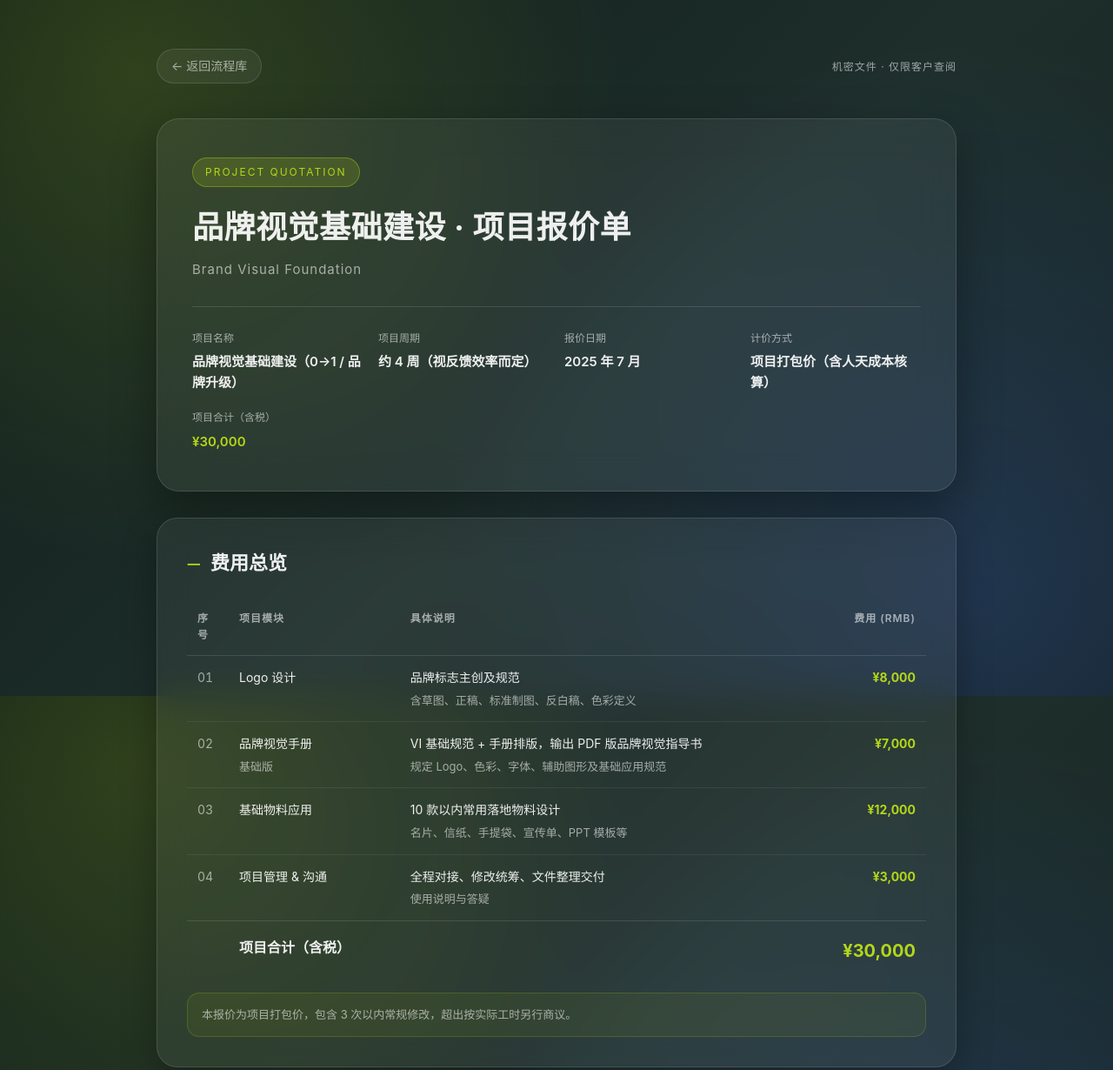
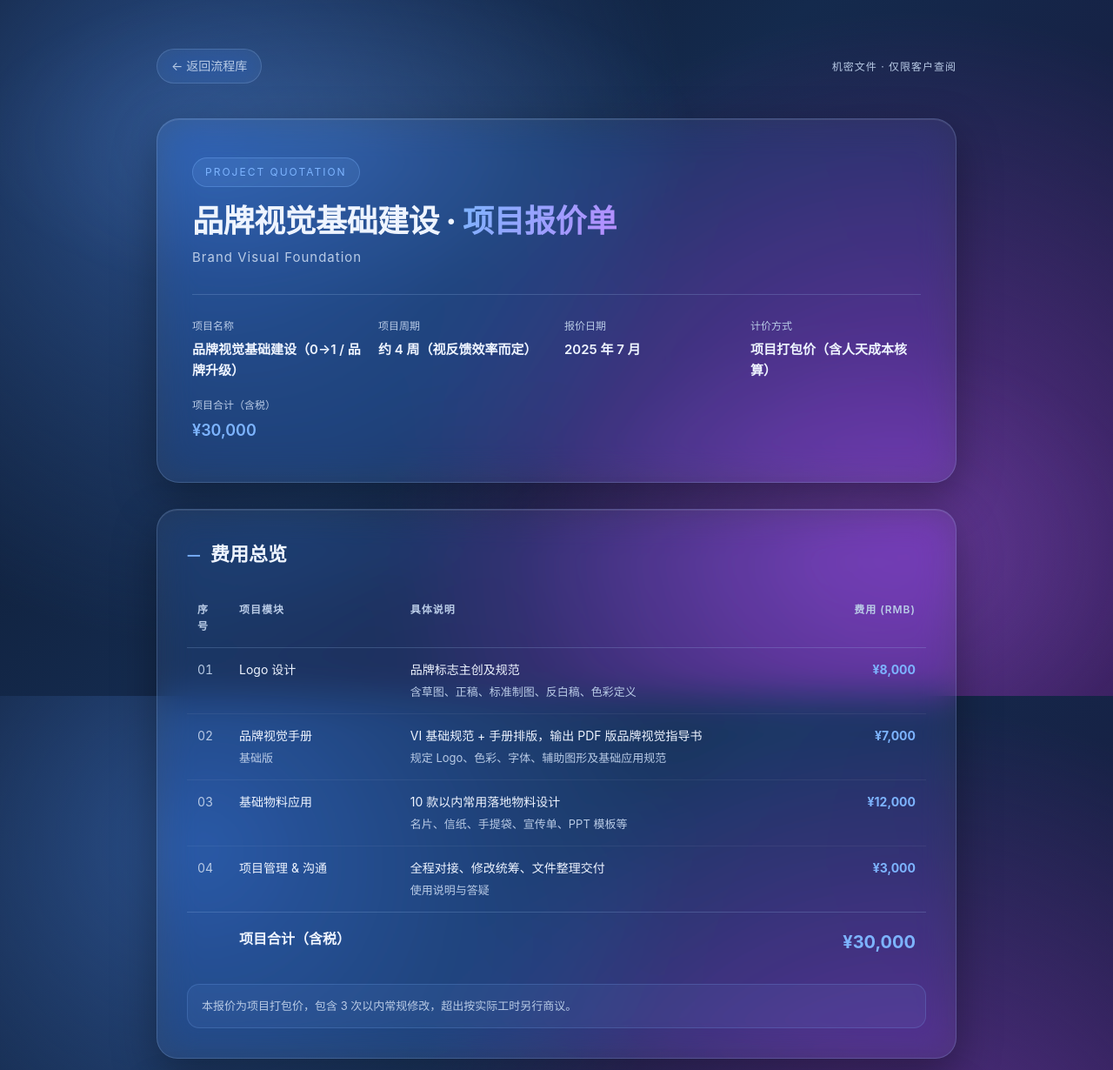
Before and after one commit to cnKay-a11y/brand-sop, a plain HTML site: page quotes/brand-visual-foundation-quote.html in a window 1280 px wide. Shown: the top 1230 px of the page at 87% size. Drawn offline with Linux system fonts and the light colour scheme.

Commit message:
优化报价单苹果风样式，首页单独分区展示

```diff
--- a/quotes/brand-visual-foundation-quote.html
+++ b/quotes/brand-visual-foundation-quote.html
@@ -5,92 +5,103 @@
 <meta name="viewport" content="width=device-width, initial-scale=1.0" />
 <title>品牌视觉基础建设 · 项目报价单</title>
 <style>
-  * { margin: 0; padding: 0; box-sizing: border-box; }
+  * { margin: 0; padding: 0; box-sizing: border-box; -webkit-font-smoothing: antialiased; }
   :root {
-    --lime: #B4D719;
-    --ink: #1E2F2B;
-    --line: rgba(255,255,255,0.12);
+    --accent: #7db4ff;
+    --accent2: #b78cff;
+    --ink: #eef4ff;
+    --sub: #b9cbe6;
+    --line: rgba(160,195,240,0.22);
     --glass: rgba(255,255,255,0.06);
-    --txt: rgba(255,255,255,0.92);
-    --muted: rgba(255,255,255,0.58);
   }
   html { scroll-behavior: smooth; }
   body {
     font-family: -apple-system, BlinkMacSystemFont, "PingFang SC", "Segoe UI", Roboto, sans-serif;
-    color: var(--txt);
+    color: var(--ink);
     line-height: 1.6;
     background:
-      radial-gradient(circle at 12% 10%, rgba(180,215,25,0.18), transparent 42%),
-      radial-gradient(circle at 88% 85%, rgba(70,120,255,0.20), transparent 48%),
-      linear-gradient(135deg, #0f1c1a 0%, #1E2F2B 55%, #14201d 100%);
+      radial-gradient(circle at 18% 22%, #2a4f8a 0%, transparent 46%),
+      radial-gradient(circle at 82% 78%, #5b2f8a 0%, transparent 50%),
+      linear-gradient(135deg, #0a1426 0%, #142a4d 45%, #1a1438 100%);
     background-attachment: fixed;
     min-height: 100vh;
     padding: 56px 20px 90px;
   }
-  .page { max-width: 920px; margin: 0 auto; }
+  body::before {
+    content: ""; position: fixed; inset: 0; pointer-events: none; z-index: 0;
+    background:
+      radial-gradient(ellipse 55% 40% at 30% 20%, rgba(110,160,230,.18), transparent 60%),
+      radial-gradient(ellipse 50% 55% at 75% 80%, rgba(150,110,220,.18), transparent 60%);
+  }
+  .page { position: relative; z-index: 1; max-width: 920px; margin: 0 auto; }
 
-  /* header */
   .topbar {
     display: flex; align-items: center; justify-content: space-between;
-    margin-bottom: 40px;
+    margin-bottom: 40px; flex-wrap: wrap; gap: 12px;
   }
   .back {
-    text-decoration: none; color: var(--muted); font-size: 14px;
+    text-decoration: none; color: var(--sub); font-size: 14px;
     display: inline-flex; align-items: center; gap: 6px;
     padding: 8px 16px; border-radius: 999px;
     border: 1px solid var(--line); background: var(--glass);
-    backdrop-filter: blur(16px); -webkit-backdrop-filter: blur(16px);
-    transition: color .2s, border-color .2s;
+    backdrop-filter: blur(16px) saturate(140%);
+    -webkit-backdrop-filter: blur(16px) saturate(140%);
+    transition: color .2s, border-color .2s, background .2s;
   }
-  .back:hover { color: var(--lime); border-color: rgba(180,215,25,0.45); }
-  .confid { font-size: 12px; letter-spacing: 1px; color: var(--muted); }
+  .back:hover { color: var(--accent); border-color: rgba(125,180,255,0.45); background: rgba(125,180,255,0.1); }
+  .confid { font-size: 12px; letter-spacing: 1px; color: var(--sub); }
+
+  .glass {
+    background: var(--glass);
+    border: 1px solid var(--line);
+    backdrop-filter: blur(20px) saturate(140%);
+    -webkit-backdrop-filter: blur(20px) saturate(140%);
+    box-shadow: 0 18px 50px rgba(0,0,0,0.35), inset 0 1px 0 rgba(255,255,255,0.1);
+  }
 
   .hero {
-    border-radius: 26px; padding: 44px 40px;
-    background: var(--glass); border: 1px solid var(--line);
-    backdrop-filter: blur(20px); -webkit-backdrop-filter: blur(20px);
-    box-shadow: 0 18px 50px rgba(0,0,0,0.35);
-    margin-bottom: 30px;
+    border-radius: 26px; padding: 44px 40px; margin-bottom: 30px;
   }
   .hero .badge {
     display: inline-block; font-size: 12px; letter-spacing: 2px;
     padding: 6px 14px; border-radius: 999px; margin-bottom: 18px;
-    background: rgba(180,215,25,0.16); border: 1px solid rgba(180,215,25,0.38);
-    color: var(--lime);
+    background: rgba(125,180,255,0.12); border: 1px solid rgba(125,180,255,0.32);
+    color: var(--accent);
   }
-  .hero h1 { font-size: 36px; font-weight: 700; letter-spacing: 0.5px; }
-  .hero .en { color: var(--muted); font-size: 15px; margin-top: 8px; letter-spacing: 1px; }
+  .hero h1 {
+    font-size: 36px; font-weight: 800; letter-spacing: -0.5px; line-height: 1.2;
+  }
+  .hero h1 .grad {
+    background: linear-gradient(120deg, var(--accent), var(--accent2));
+    -webkit-background-clip: text; background-clip: text; color: transparent;
+  }
+  .hero .en { color: var(--sub); font-size: 15px; margin-top: 8px; letter-spacing: 1px; }
   .meta {
-    display: grid; grid-template-columns: repeat(auto-fit, minmax(180px,1fr));
+    display: grid; grid-template-columns: repeat(auto-fit, minmax(180px, 1fr));
     gap: 18px; margin-top: 30px; padding-top: 26px; border-top: 1px solid var(--line);
   }
-  .meta .k { font-size: 12px; color: var(--muted); margin-bottom: 6px; }
+  .meta .k { font-size: 12px; color: var(--sub); margin-bottom: 6px; }
   .meta .v { font-size: 15px; font-weight: 600; }
-  .meta .v.lime { color: var(--lime); }
+  .meta .v.accent { color: var(--accent); font-size: 18px; }
 
-  /* sections */
   section {
-    border-radius: 24px; padding: 34px 34px; margin-bottom: 26px;
-    background: var(--glass); border: 1px solid var(--line);
-    backdrop-filter: blur(18px); -webkit-backdrop-filter: blur(18px);
-    box-shadow: 0 14px 40px rgba(0,0,0,0.28);
+    border-radius: 24px; padding: 34px; margin-bottom: 26px;
   }
   .sec-h { display: flex; align-items: baseline; gap: 12px; margin-bottom: 22px; }
-  .sec-h .no { color: var(--lime); font-size: 15px; font-weight: 700; }
-  .sec-h h2 { font-size: 22px; font-weight: 700; }
+  .sec-h .no { color: var(--accent); font-size: 15px; font-weight: 700; }
+  .sec-h h2 { font-size: 22px; font-weight: 750; }
 
-  /* table */
   table { width: 100%; border-collapse: collapse; font-size: 14px; }
   th, td { text-align: left; padding: 14px 12px; vertical-align: top; }
   thead th {
-    font-size: 12px; letter-spacing: 1px; color: var(--muted);
+    font-size: 12px; letter-spacing: 1px; color: var(--sub);
     border-bottom: 1px solid var(--line); font-weight: 600;
   }
-  tbody tr { border-bottom: 1px solid rgba(255,255,255,0.07); }
+  tbody tr { border-bottom: 1px solid rgba(255,255,255,0.06); }
   tbody tr:last-child { border-bottom: none; }
-  td .desc { color: var(--muted); font-size: 13px; margin-top: 4px; }
-  .price { color: var(--lime); font-weight: 700; white-space: nowrap; }
-  .seq { color: var(--muted); font-variant-numeric: tabular-nums; }
+  td .desc { color: var(--sub); font-size: 13px; margin-top: 4px; }
+  .price { color: var(--accent); font-weight: 700; white-space: nowrap; }
+  .seq { color: var(--sub); font-variant-numeric: tabular-nums; }
   .total-row td {
     border-top: 1px solid var(--line); padding-top: 18px;
     font-size: 16px; font-weight: 700;
@@ -98,12 +109,11 @@
   .total-row .price { font-size: 20px; }
 
   .note {
-    margin-top: 18px; font-size: 13px; color: var(--muted);
+    margin-top: 18px; font-size: 13px; color: var(--sub);
     padding: 14px 16px; border-radius: 14px;
-    background: rgba(180,215,25,0.07); border: 1px solid rgba(180,215,25,0.18);
+    background: rgba(125,180,255,0.08); border: 1px solid rgba(125,180,255,0.2);
   }
 
-  /* detail list */
   .block { margin-bottom: 26px; }
   .block:last-child { margin-bottom: 0; }
   .block-h {
@@ -114,35 +124,36 @@
   ul.clean { list-style: none; }
   ul.clean li {
     position: relative; padding-left: 20px; margin-bottom: 8px;
-    font-size: 14px; color: var(--txt);
+    font-size: 14px; color: var(--ink);
   }
   ul.clean li::before {
     content: ""; position: absolute; left: 4px; top: 9px;
-    width: 6px; height: 6px; border-radius: 50%; background: var(--lime);
+    width: 6px; height: 6px; border-radius: 50%; background: var(--accent);
   }
-  ul.clean li .sub { color: var(--muted); }
+  .boundary li::before { background: rgba(255,140,140,0.9); }
 
-  /* tags / boundary */
   .tags { display: flex; flex-wrap: wrap; gap: 10px; }
   .tag {
     font-size: 13px; padding: 8px 14px; border-radius: 12px;
     background: rgba(255,255,255,0.05); border: 1px solid var(--line);
-    color: var(--muted);
+    color: var(--sub);
   }
-  .boundary li::before { background: rgba(255,120,120,0.85); }
 
-  /* pay */
-  .pay-grid { display: grid; grid-template-columns: repeat(auto-fit, minmax(220px,1fr)); gap: 16px; }
+  .pay-grid { display: grid; grid-template-columns: repeat(auto-fit, minmax(220px, 1fr)); gap: 16px; }
   .pay-card {
     border-radius: 18px; padding: 22px; border: 1px solid var(--line);
-    background: rgba(255,255,255,0.05);
+    background: rgba(255,255,255,0.04);
   }
-  .pay-card .stage { font-size: 13px; color: var(--muted); }
-  .pay-card .pct { font-size: 30px; font-weight: 700; color: var(--lime); margin: 6px 0; }
+  .pay-card .stage { font-size: 13px; color: var(--sub); }
+  .pay-card .pct {
+    font-size: 30px; font-weight: 800; margin: 6px 0;
+    background: linear-gradient(120deg, var(--accent), var(--accent2));
+    -webkit-background-clip: text; background-clip: text; color: transparent;
+  }
   .pay-card .amt { font-size: 16px; font-weight: 600; }
-  .pay-card .trig { font-size: 12px; color: var(--muted); margin-top: 8px; }
+  .pay-card .trig { font-size: 12px; color: var(--sub); margin-top: 8px; }
 
-  .foot { text-align: center; color: rgba(255,255,255,0.4); font-size: 12px; margin-top: 40px; }
+  .foot { text-align: center; color: rgba(255,255,255,0.38); font-size: 12px; margin-top: 40px; }
 
   @media (max-width: 560px) {
     .hero h1 { font-size: 28px; }
@@ -158,22 +169,20 @@
       <span class="confid">机密文件 · 仅限客户查阅</span>
     </div>
 
-    <!-- HERO -->
-    <div class="hero">
+    <div class="hero glass">
       <span class="badge">PROJECT QUOTATION</span>
-      <h1>品牌视觉基础建设 · 项目报价单</h1>
+      <h1>品牌视觉基础建设 · <span class="grad">项目报价单</span></h1>
       <div class="en">Brand Visual Foundation</div>
       <div class="meta">
         <div><div class="k">项目名称</div><div class="v">品牌视觉基础建设（0→1 / 品牌升级）</div></div>
         <div><div class="k">项目周期</div><div class="v">约 4 周（视反馈效率而定）</div></div>
         <div><div class="k">报价日期</div><div class="v">2025 年 7 月</div></div>
         <div><div class="k">计价方式</div><div class="v">项目打包价（含人天成本核算）</div></div>
-        <div><div class="k">项目合计（含税）</div><div class="v lime">¥30,000</div></div>
+        <div><div class="k">项目合计（含税）</div><div class="v accent">¥30,000</div></div>
       </div>
     </div>
 
-    <!-- 一、费用总览 -->
-    <section>
+    <section class="glass">
       <div class="sec-h"><span class="no">一</span><h2>费用总览</h2></div>
       <table>
         <thead>
@@ -213,8 +222,7 @@
       <div class="note">本报价为项目打包价，包含 3 次以内常规修改，超出按实际工时另行商议。</div>
     </section>
 
-    <!-- 二、人天拆解明细 -->
-    <section>
+    <section class="glass">
       <div class="sec-h"><span class="no">二</span><h2>人天拆解明细</h2></div>
       <table>
         <thead>
@@ -232,8 +240,7 @@
       <div class="note">计价说明：1 人天 = 8 小时有效设计工时，不含等待反馈时间。</div>
     </section>
 
-    <!-- 三、服务细则与交付标准 -->
-    <section>
+    <section class="glass">
       <div class="sec-h"><span class="no">三</span><h2>服务细则与交付标准</h2></div>
 
       <div class="block">
@@ -263,7 +270,7 @@
 
       <div class="block">
         <div class="block-h"><h3>03　基础物料应用（限 10 款）</h3><span class="price">¥12,000</span></div>
-        <div class="desc" style="color:var(--muted);font-size:13px;margin-bottom:12px">可选物料范围（任选 ≤10 款）：</div>
+        <div class="desc" style="color:var(--sub);font-size:13px;margin-bottom:12px">可选物料范围（任选 ≤10 款）：</div>
         <div class="tags">
           <span class="tag">名片（双面 90×54mm）</span>
           <span class="tag">信纸（A4 带品牌头）</span>
@@ -293,8 +300,7 @@
       </div>
     </section>
 
-    <!-- 四、服务边界说明 -->
-    <section>
+    <section class="glass">
       <div class="sec-h"><span class="no">四</span><h2>服务边界说明</h2></div>
       <ul class="clean boundary">
         <li>不含品牌命名、Slogan、品牌故事撰写</li>
@@ -305,8 +311,7 @@
       </ul>
     </section>
 
-    <!-- 五、付款方式 -->
-    <section>
+    <section class="glass">
       <div class="sec-h"><span class="no">五</span><h2>付款方式</h2></div>
       <div class="pay-grid">
         <div class="pay-card">
```
Also changed, not shown: index.html (+13 -0 lines).
